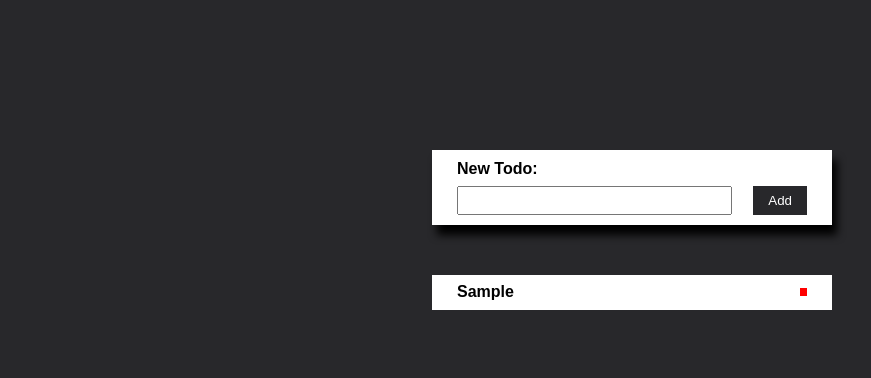
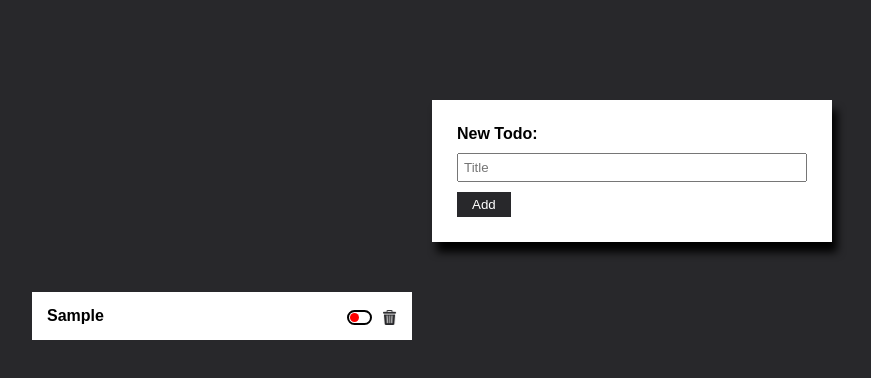
Before and after one commit to darkmodeaaron/learnings, a website built with webpack: page dist/todoList.html in a window 1280 px wide. Both pictures are taken after typing "Sample" into the empty fields and a click on the button "Add". Shown: the whole page, without its empty margins (8-879 px from the left). Built offline with Linux system fonts and the light colour scheme; files that its build step writes are made by us from their sources.

Commit message:
todo list added check btn and animation. still need to work on local storage aspects

```diff
--- a/src/newPageJS/todoList.js
+++ b/src/newPageJS/todoList.js
@@ -3,28 +3,55 @@ const todos = document.querySelector('.todos')
 
 
 const addBtn = document.querySelector('.addBtn')
-const input = document.getElementById('input')
+const titleInput = document.getElementById('titleInput')
 
-function Todo(task) {
-    this.task = task
+
+function Todo(taskTitle) {
+    this.taskTitle = taskTitle
     this.createTodo = function () {
         const box = document.createElement('div')
         box.classList.add('box')
         todos.appendChild(box)
 
-        const boxText = document.createElement('h4')
-        boxText.innerText = this.task
-        box.appendChild(boxText)
+        const boxHeader = document.createElement('div')
+        boxHeader.classList.add('boxHeader')
+        box.appendChild(boxHeader)
+
+        const boxTitle = document.createElement('h4')
+        boxTitle.classList.add('boxTitle')
+        boxTitle.innerText = this.taskTitle
+        boxHeader.appendChild(boxTitle)
+
+        const headerFlex = document.createElement('div')
+        headerFlex.classList.add('headerFlex')
+        boxHeader.appendChild(headerFlex)
+
+        const check = document.createElement('div')
+        check.classList.add('check')
+        headerFlex.appendChild(check)
+
+        const checkcircle = document.createElement('div')
+        checkcircle.classList.add('circle')
+        checkcircle.style.backgroundColor = 'red'
+        check.appendChild(checkcircle)
 
         const delBtn = document.createElement('div')
         delBtn.classList.add('delBtn')
-        box.appendChild(delBtn)
+        headerFlex.appendChild(delBtn)
 
         delBtn.addEventListener('click', () => {
             todos.removeChild(box)
-            localStorage.removeItem(task)
+            localStorage.removeItem(taskTitle)
         })
 
+        check.addEventListener('click', () => {
+            checkcircle.classList.toggle('active')
+            if (checkcircle.style.backgroundColor == 'red') {
+                checkcircle.style.backgroundColor = 'greenyellow'
+            } else {
+                checkcircle.style.backgroundColor = 'red'
+            }
+        })
     }
 }
 
@@ -32,17 +59,18 @@ let change = 1
 
 addBtn.addEventListener('click', () => {
 
-    const inputValue = document.getElementById('input').value
-    localStorage.setItem(`${inputValue}`, inputValue)
-    const newTodo = new Todo(localStorage.getItem(`${inputValue}`))
+    const titleValue = document.getElementById('titleInput').value
+    localStorage.setItem(`${titleValue}`, titleValue)
+
+    const newTodo = new Todo(localStorage.getItem(`${titleValue}`))
+
+
     newTodo.createTodo()
-    input.value = ''
+    titleInput.value = ''
+
     change += 1
 
 })
-
-
-
 
 function getLocalStorage() {
 
@@ -57,3 +85,5 @@ function getLocalStorage() {
       }
 
 }
+
+getLocalStorage()
--- a/src/scss/todoList/_todoListMain.scss
+++ b/src/scss/todoList/_todoListMain.scss
@@ -6,22 +6,25 @@
 .todoListContainer {
     margin: 0 auto;
 
-    max-width: 400px;
+    max-width: 1200px;
 }
 
 .newTodoBox {
-    margin: 150px auto 50px auto;
-    padding: 10px 25px;
+    margin: 100px auto 50px auto;
+    padding: 25px 25px;
+    max-width: 400px;
     background-color: white;
     filter: drop-shadow(5px 10px 4px black);
 }
 
 .newTodoBox h4 {
-    margin-bottom: 7.5px;
+    margin-bottom: 10px;
 }
 
 .inputaddBox {
     display: flex;
+    flex-direction: column;
+    gap: 10px;
     justify-content: space-between;
 }
 
@@ -37,24 +40,87 @@
 }
 
 .todos {
-    max-width: 400px;
+    max-width: 100%;
+    display: flex;
+    flex-wrap: wrap;
+    gap: 30px;
 }
 
 .box {
     background-color: white;
-    height: 35px;
     display: flex;
     align-items: center;
-    justify-content: space-between;
-    padding: 0 25px
+    padding: 0 25px;
+    width: 380px;
+    font-size: 12px;
+    display: flex;
+    flex-direction: column;
+    padding: 15px;
+    align-items: flex-start;
+}
+
+.check {
+    width: 25px;
+    height: 15px;
+    border: 2px solid black;
+    border-radius: 7.5px;
+    display: flex;
+    align-items: center;
 }
 
 .delBtn {
-    height: 7.5px;
-    width: 7.5px;
-    background-color: red;
+    height: 15px;
+    width: 15px;
+    background-image: url(/src/noteImages/bin.png);
+    background-position: center center;
+    background-repeat: no-repeat;
+    background-size: cover;
 }
 
-input {
+#titleInput {
     padding: 5px;
+    width: 100%;
 }
+
+#descriptionInput {
+    padding: 5px;
+    width: 100%;
+}
+
+.addBtn {
+    width: fit-content;
+}
+
+.boxHeader {
+    width: 100%;
+    display: flex;
+    justify-content: space-between;
+
+    align-items: flex-end;
+}
+
+
+.boxTitle {
+    font-size: 16px;
+}
+
+.boxDescription {
+    font-size: 16px;
+}
+
+.circle {
+    height: 9px;
+    width: 9px;
+    border-radius: 50%;
+    margin-left: 1px;
+    transition: 500ms ease-in-out;
+}
+
+.headerFlex {
+    display: flex;
+    gap: 10px;
+}
+
+.circle.active {
+    transform: translateX(100%);
+}
```
Also changed, not shown: dist/544df2135d719d584d30.png (added), dist/home.bundle.js, dist/main.css, dist/todoList.bundle.js, dist/todoList.html, src/noteImages/bin.png (added), 1 other file.
